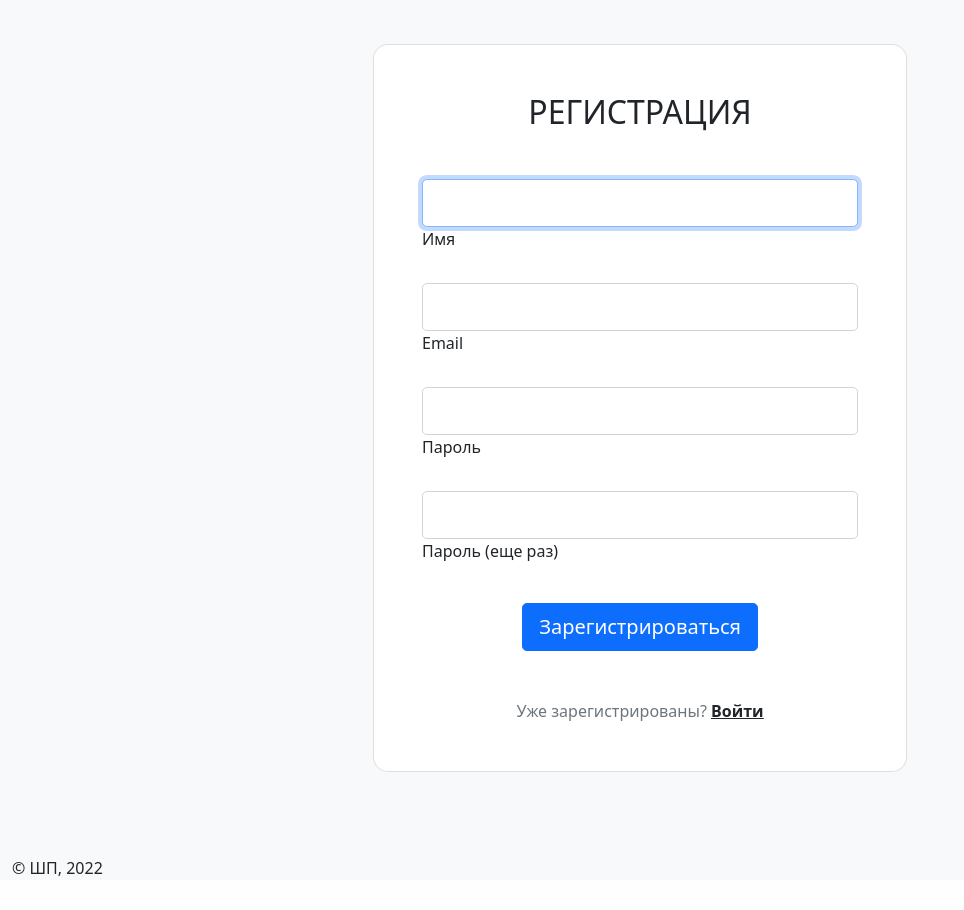
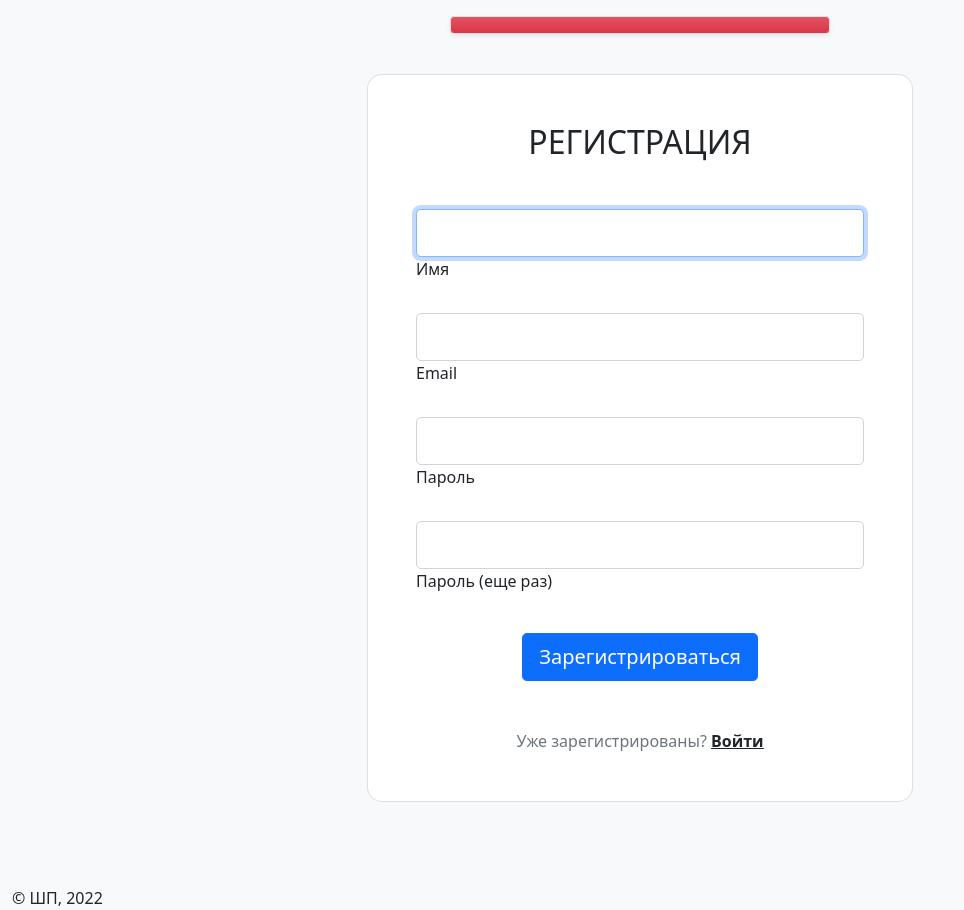
Before and after one commit to dimm0909/simple-votings, a Django app: template main/templates/django_registration/registration_form.html in a window 1280 px wide. Shown: the part 56-966 px from the top of the page, without its empty margins (0-964 px from the left). Before the commit the page ends 932 px from the top, so only its background shows below. Run offline with Django 3.2, Linux system fonts and the light colour scheme; the template is opened without the code that fills it: values that come from a table or form of the project are taken from there, others are empty.

Commit message:
some fixes

```diff
--- a/main/templates/django_registration/registration_form.html
+++ b/main/templates/django_registration/registration_form.html
@@ -2,25 +2,17 @@
 
 
 {% block content %}
-<div class="container ">
+<div class="container mt-3">
   <div class="row row-cols-4">
-
     <div class="col-md-4 bg-light "></div>
-
-
-    <div class="col-md-4 bg-gradient bg-danger ">
-
-  {% if form.errors %}
-    {{ form.errors }}
-  {% endif %}
-
-
-
-
-
-  </div>
+      <div class="shadow-sm col-md-4 bg-gradient bg-danger border rounded py-2">
+        {% if form.errors %}
+          {{ form.errors }}
+        {% endif %}
+      </div>
+    </div>
 </div>
-<section class="vh-100 bg-image">
+<section class="mt-1 vh-100 bg-image">
   <div class="mask d-flex align-items-center h-100 gradient-custom-3">
     <div class="container h-100">
       <div class="row d-flex justify-content-center align-items-center h-100">
```
